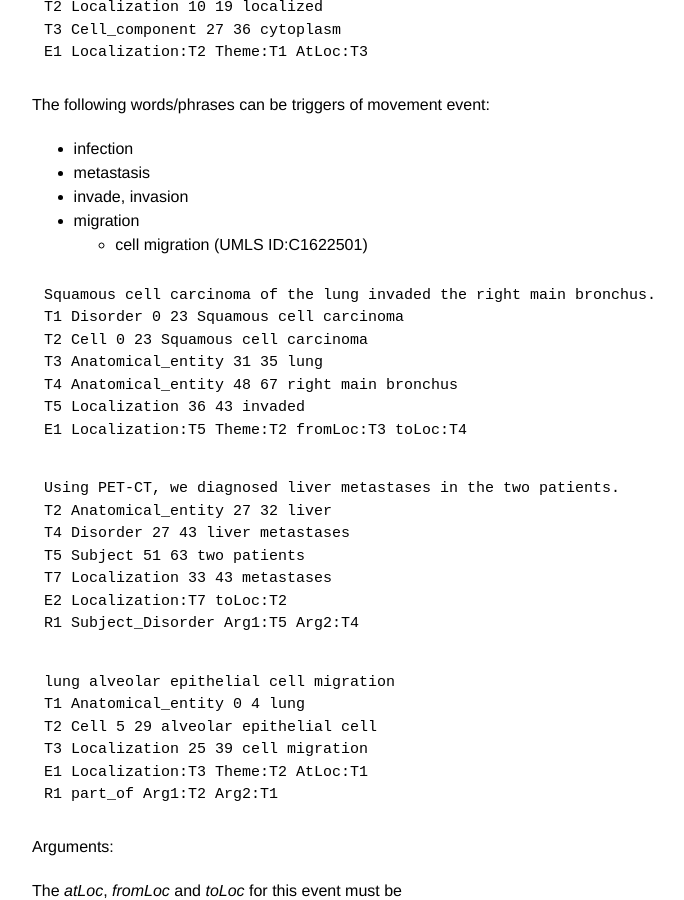
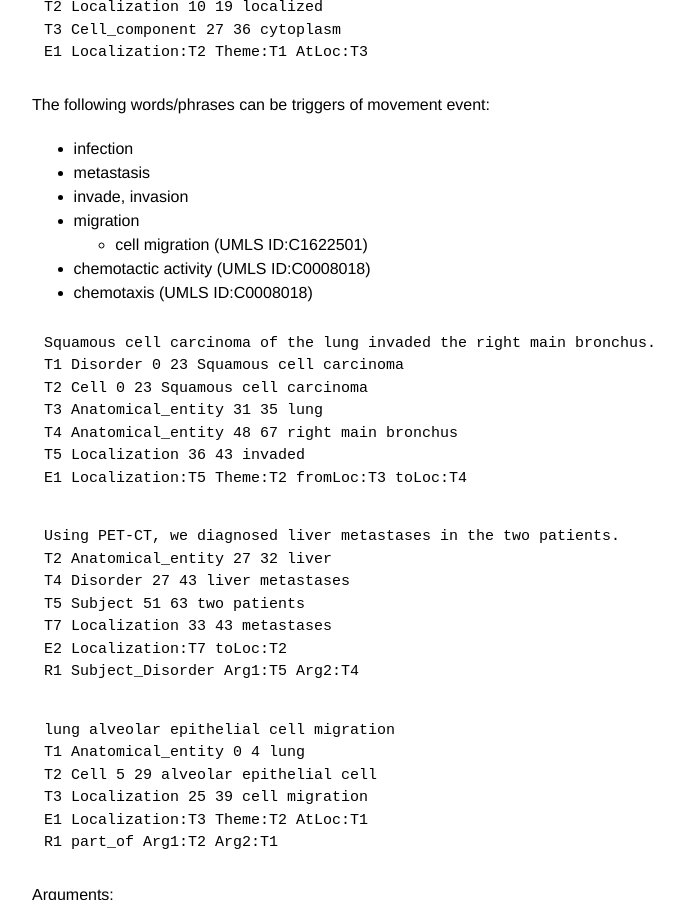
Before and after one commit to ezcatdb/molbiol_lung_corpus-guidelines, a Jekyll site: the page built from _event/Localization.md, in a window 1280 px wide and 900 px high, scrolled down 685 px. Shown: the whole window, without its empty margins (208-892 px from the left). Built offline with Jekyll 4.4.1, drawn with Linux system fonts in a browser that asks for light colours.

Commit message:
included triggers with UMLS IDs in _event/Localization.md

```diff
--- a/_event/Localization.md
+++ b/_event/Localization.md
@@ -42,6 +42,8 @@ The following words/phrases can be triggers of movement event:
 - invade, invasion
 - migration
   - cell migration (UMLS ID:C1622501)
+- chemotactic activity (UMLS ID:C0008018)
+- chemotaxis (UMLS ID:C0008018)
 
 ~~~ ann
 Squamous cell carcinoma of the lung invaded the right main bronchus.
```
